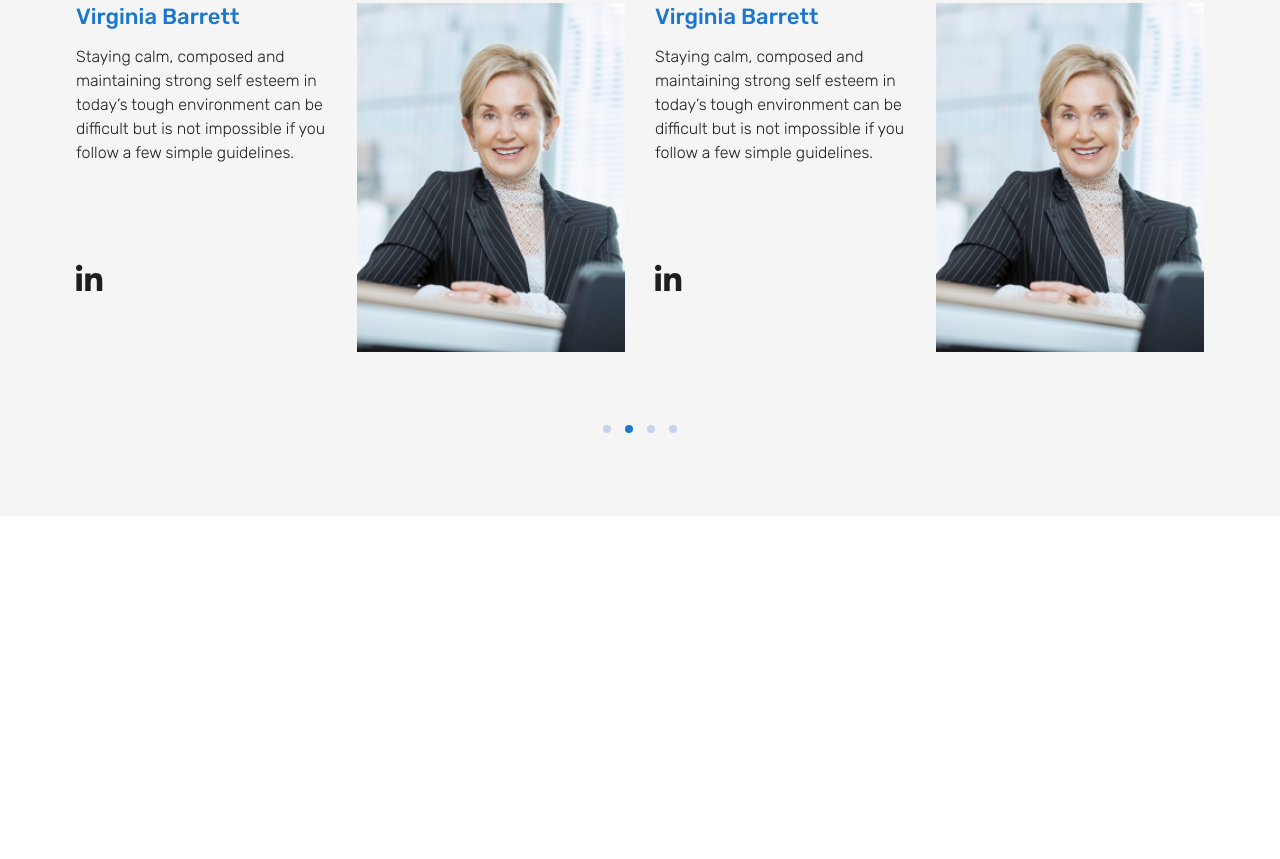
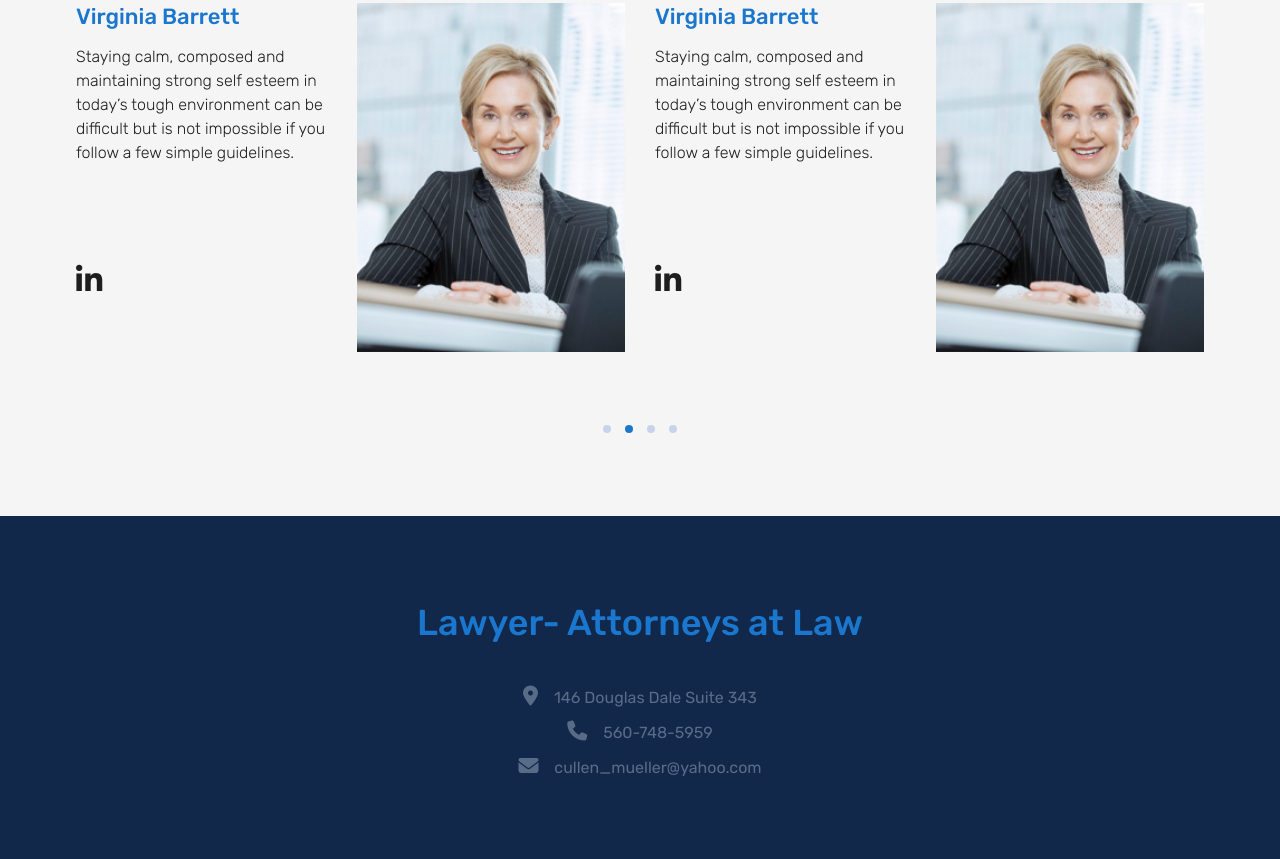
Before and after one commit to VladaPn/lawyer, a plain HTML site: page public_html/index.html in a window 1280 px wide. Shown: the part 1584-2443 px from the top of the page. Before the commit the page ends 2100 px from the top, so only its background shows below. Drawn offline with Linux system fonts and the light colour scheme.

Commit message:
info section done

```diff
--- a/nbproject/private/private.xml
+++ b/nbproject/private/private.xml
@@ -3,10 +3,11 @@
     <editor-bookmarks xmlns="http://www.netbeans.org/ns/editor-bookmarks/2" lastBookmarkId="0"/>
     <open-files xmlns="http://www.netbeans.org/ns/projectui-open-files/2">
         <group>
-            <file>file:/C:/Users/Korisnik/Desktop/workplace/lawyer/public_html/scss/theme-partials/_lead-page-section.scss</file>
             <file>file:/C:/Users/Korisnik/Desktop/workplace/lawyer/public_html/scss/_variables.scss</file>
+            <file>file:/C:/Users/Korisnik/Desktop/workplace/lawyer/public_html/js/main.js</file>
             <file>file:/C:/Users/Korisnik/Desktop/workplace/lawyer/public_html/index.html</file>
             <file>file:/C:/Users/Korisnik/Desktop/workplace/lawyer/public_html/scss/theme-partials/_base.scss</file>
+            <file>file:/C:/Users/Korisnik/Desktop/workplace/lawyer/public_html/scss/theme-partials/_team.scss</file>
             <file>file:/C:/Users/Korisnik/Desktop/workplace/lawyer/public_html/scss/theme-partials/_override-bootstrap.scss</file>
         </group>
     </open-files>
--- a/public_html/index.html
+++ b/public_html/index.html
@@ -276,6 +276,23 @@ Click nbfs://nbhost/SystemFileSystem/Templates/Other/html.html to edit this temp
                     </ul>
                 </div>
             </section><!--team section end-->
+            <section class="info-section text-center">
+                <div class="container">
+                    <h2 class="text-primary mb-5">Lawyer- Attorneys at Law</h2>
+                    <p class="info-address">
+                        <span class="fa-solid fa-location-dot"></span>
+                        146 Douglas Dale Suite 343
+                    </p>
+                    <p class="info-phone">
+                        <span class="fa-solid fa-phone"></span>
+                        <a href="tel:560-748-5959" class="text-decoration-none">560-748-5959</a>
+                    </p>
+                    <p class="info-email">
+                        <span class="fa-solid fa-envelope"></span>
+                        <a href="mailto:cullen_mueller@yahoo.com" class="text-decoration-none">cullen_mueller@yahoo.com</a>
+                    </p>
+                </div>
+            </section><!-- info section end-->
         </main><!--main end-->
 
 
--- /dev/null
+++ b/public_html/scss/theme-partials/_info-section.scss
@@ -0,0 +1,18 @@
+$info-bg:$dark-blue;
+$span-color:$blue-custom;
+.info-section{
+    padding: 75px 0 69px;
+    background: $info-bg;
+    p{
+        color: $span-color;
+        font-weight: $font-weight-normal;
+        line-height: 2.5rem;
+        span{
+            margin-right: 12px;
+            font-size: 2rem;
+        }
+        a{
+            color: $span-color;
+        }
+    }
+}
--- a/public_html/scss/theme-partials/_override-bootstrap.scss
+++ b/public_html/scss/theme-partials/_override-bootstrap.scss
@@ -30,3 +30,5 @@ $sizes: map-merge(
   $sizes
 );
 $light:#F6F5F6;
+$dark-blue:#11284B;
+$blue-custom:#586C88;
--- a/public_html/scss/theme.scss
+++ b/public_html/scss/theme.scss
@@ -9,3 +9,4 @@
 @import "theme-partials/_lead-page-section.scss";
 @import "theme-partials/_service.scss";
 @import "theme-partials/_team.scss";
+@import "theme-partials/_info-section.scss";
```
Also changed, not shown: public_html/css/theme.css, 1 other file.
